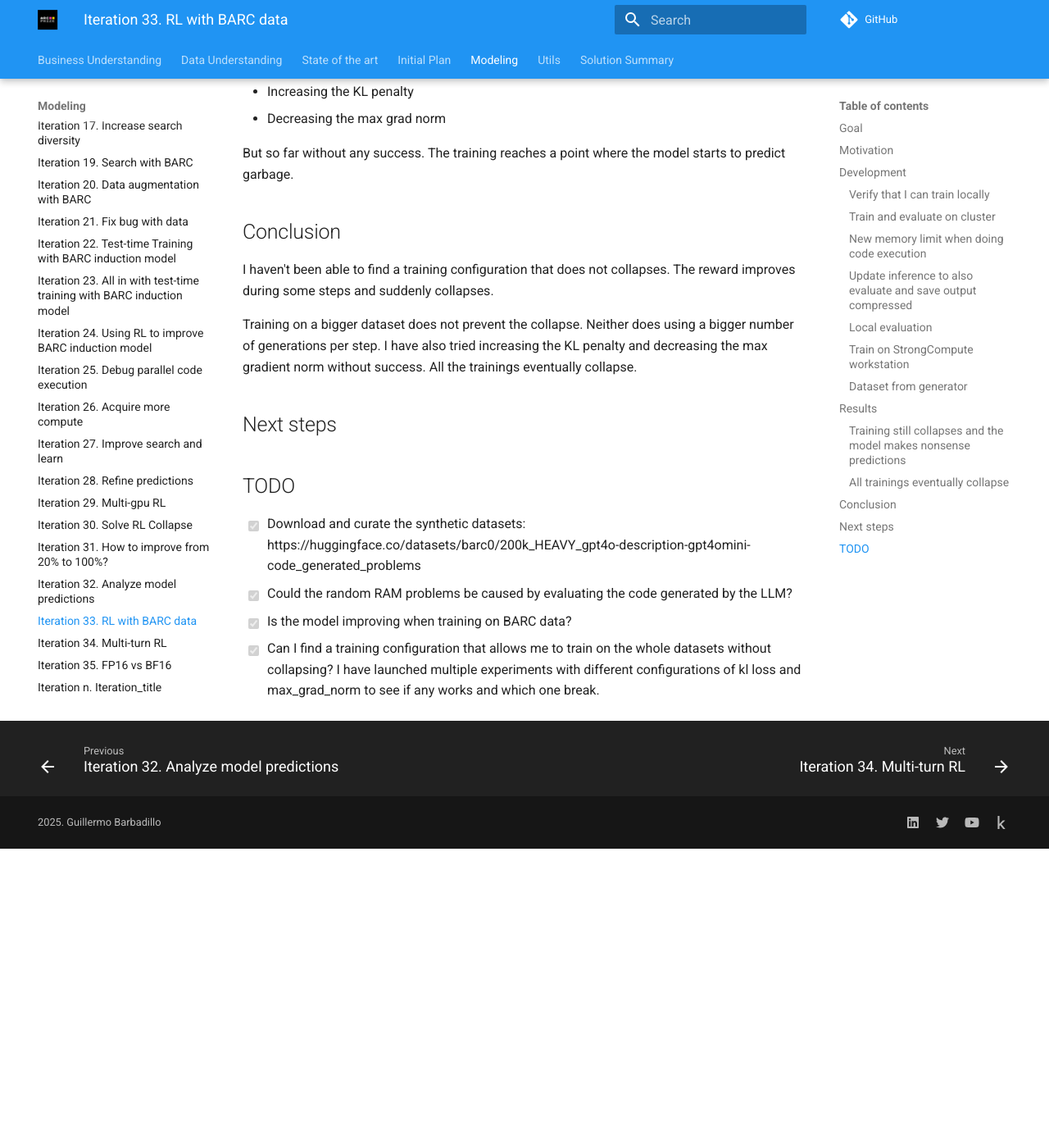
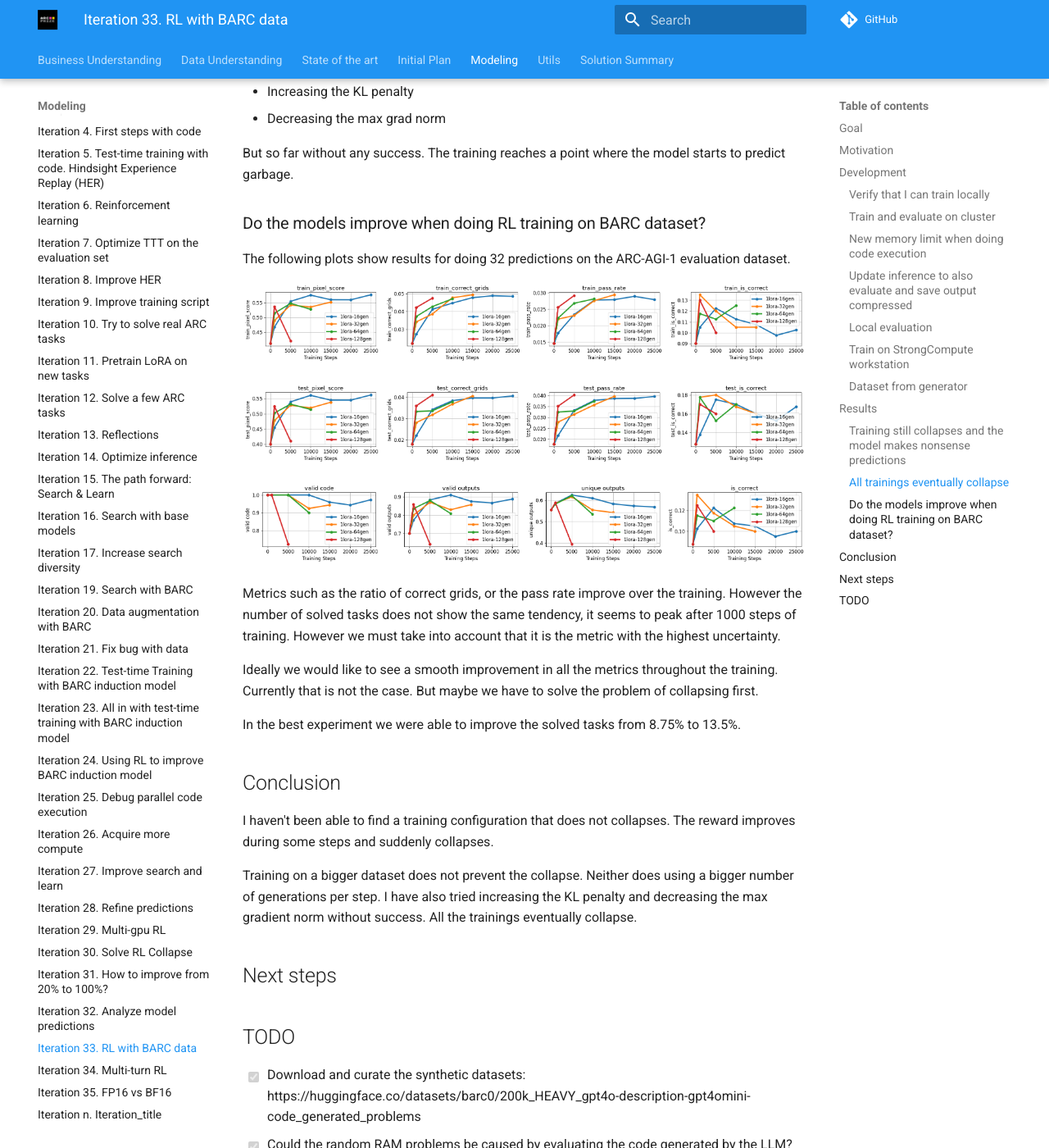
Before and after one commit to ironbar/arc25, an MkDocs documentation site: the page built from docs/modeling/Iteration_33_rl_barc.md, in a window 1280 px wide and 1400 px high, scrolled down 4497 px. Shown: the whole window at 82% size. Built offline with MkDocs 1.6.1 and Material for MkDocs 9.7.7, drawn with Linux system fonts in a browser that asks for light colours; comment, search, counter and statistics services are not loaded; before the commit the page ends 5532 px from its top, so only the background shows below that.

Commit message:
updated documentation

```diff
--- a/docs/modeling/Iteration_33_rl_barc.md
+++ b/docs/modeling/Iteration_33_rl_barc.md
@@ -792,6 +792,24 @@
 
 But so far without any success. The training reaches a point where the model starts to predict garbage.
 
+### Do the models improve when doing RL training on BARC dataset?
+
+The following plots show results for doing 32 predictions on the ARC-AGI-1 evaluation dataset.
+
+![alt text](res/1761994282369_image.png)
+
+![alt text](res/1761994286663_image.png)
+
+![alt text](res/1761994292801_image.png)
+
+Metrics such as the ratio of correct grids, or the pass rate improve over the training. However the
+number of solved tasks does not show the same tendency, it seems to peak after 1000 steps of training.
+However we must take into account that it is the metric with the highest uncertainty.
+
+Ideally we would like to see a smooth improvement in all the metrics throughout the training. Currently that is not the case. But maybe we have to solve the problem of collapsing first.
+
+In the best experiment we were able to improve the solved tasks from 8.75% to 13.5%.
+
 ## Conclusion
 
 I haven't been able to find a training configuration that does not collapses. The reward improves during some steps
```
Also changed, not shown: docs/modeling/res/1761994282369_image.png (added), docs/modeling/res/1761994286663_image.png (added), docs/modeling/res/1761994292801_image.png (added).
